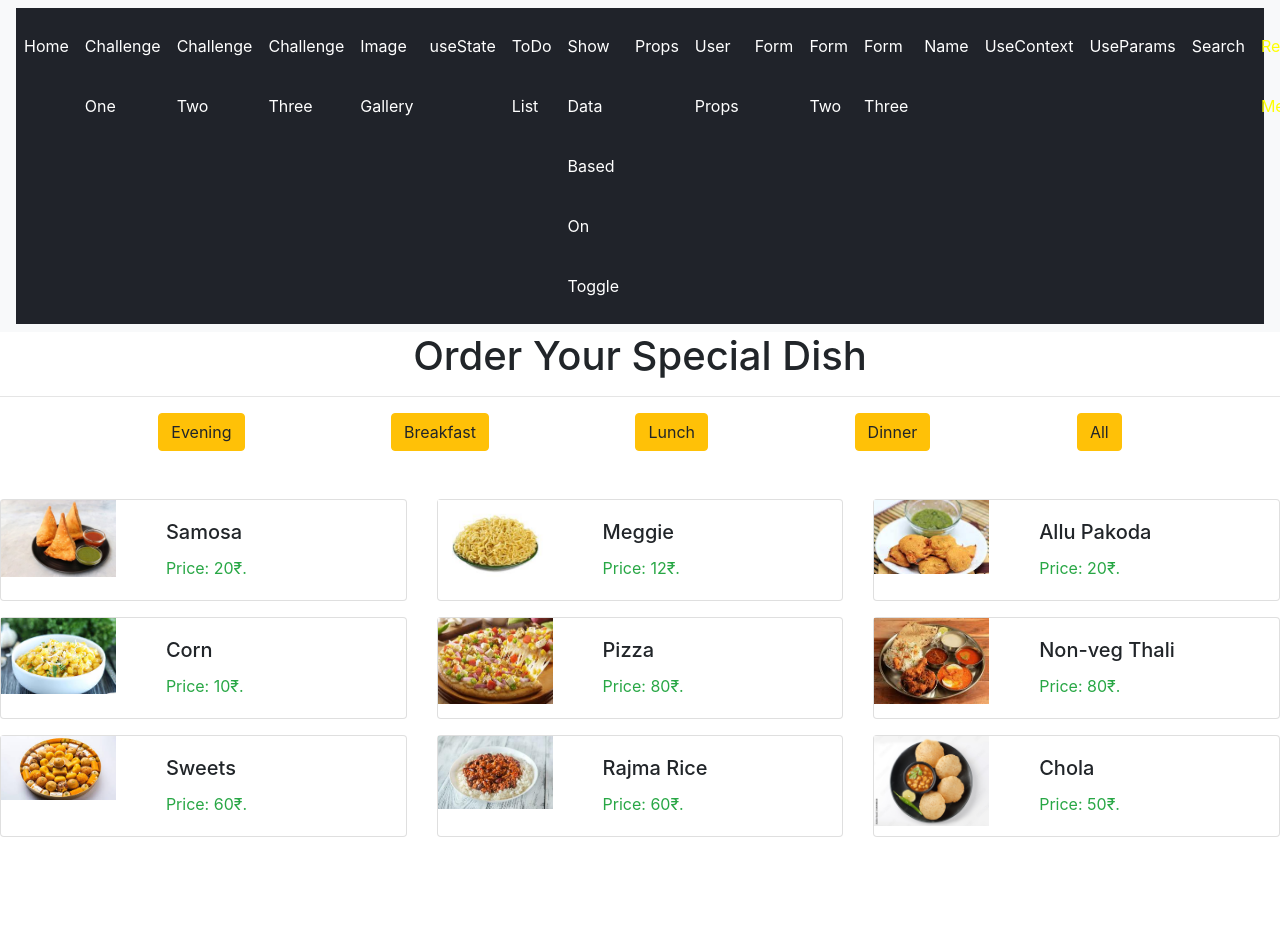
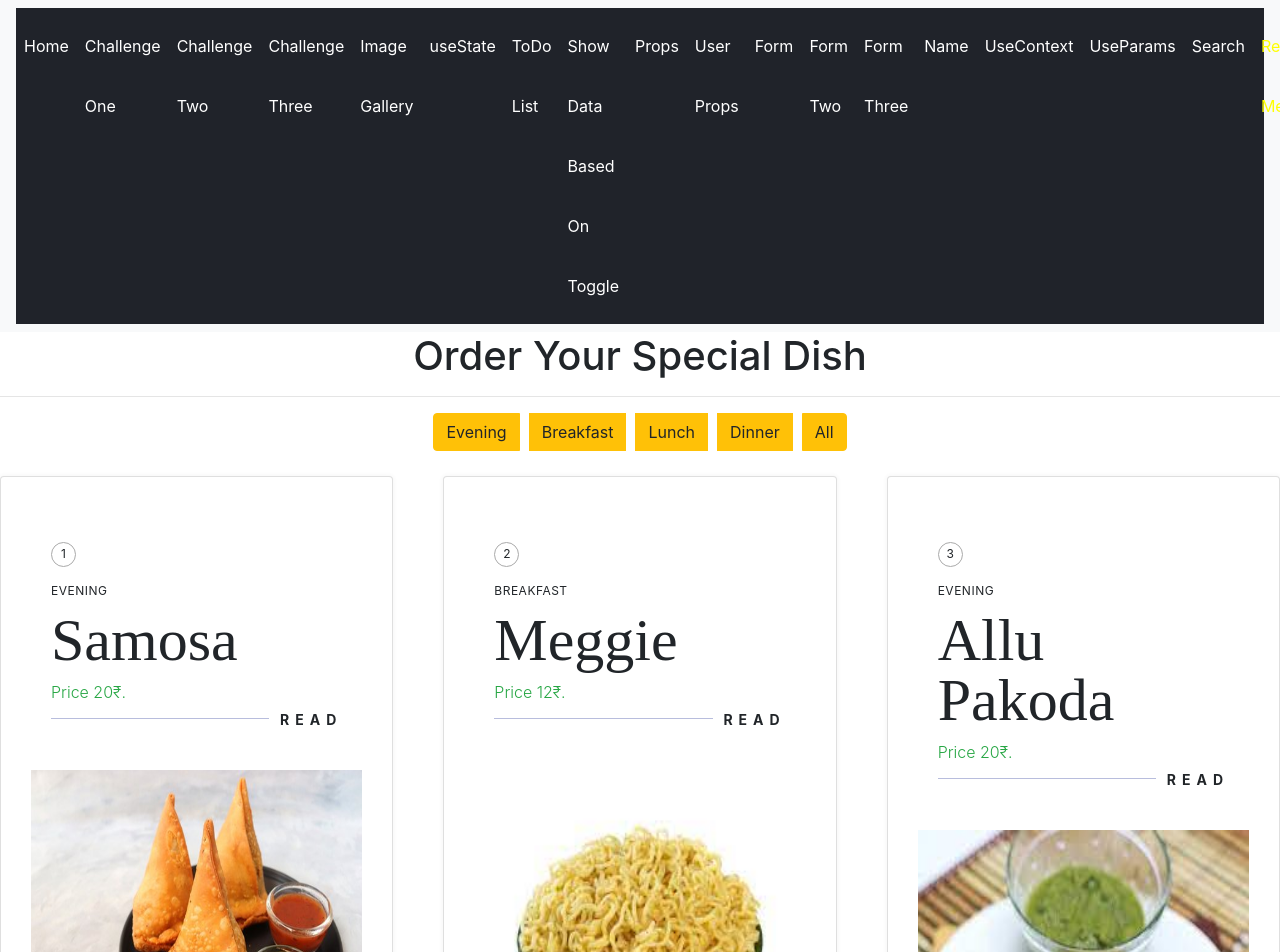
Before and after one commit to krunalvat/react-learning-app, a React (Create React App) app: page /reasturant-menu in a window 1280 px wide. Shown: the top 952 px of the page. Before the commit the page ends 853 px from the top, so only its background shows below. Built offline with nearby package versions, Linux system fonts and the light colour scheme.

Commit message:
reasturant menu changes

```diff
--- a/src/App.css
+++ b/src/App.css
@@ -67,16 +67,6 @@ li :hover {
 }
 
 
-@keyframes up-down  {
-  0% { transform: translateY(10px);}
-  100% { transform: translateY(-10px);}
-}
-@media (prefers-reduced-motion: no-preference) {
-  .App-logo {
-    animation: App-logo-spin infinite 20s linear;
-  }
-}
-
 .App-header {
   background-color: #282c34;
   min-height: 100vh;
@@ -88,12 +78,154 @@ li :hover {
   color: white;
 }
 
+.main-card--cointainer {
+  display: grid;
+  grid-template-columns: repeat(3, minmax(300px, 500px));
+  grid-gap: 50px;
+  justify-content: space-around;
+}
 
-/* @import url(https://fonts.googleapis.com/css?family=Raleway);body{background: #f9f9f9;font-size: 16px;font-family: 'Raleway', sans-serif}.container{margin-top: 200px}.title{color: #1a1a1a;text-align: center;margin-bottom: 10px}.content{position: relative;width: 90%;max-width: 400px;margin: auto;overflow: hidden}.content .content-overlay{background: rgba(0,0,0,0.7);position: absolute;height: 99%;width: 100%;left: 0;top: 0;bottom: 0;right: 0;opacity: 0;-webkit-transition: all 0.4s ease-in-out 0s;-moz-transition: all 0.4s ease-in-out 0s;transition: all 0.4s ease-in-out 0s}.content:hover .content-overlay{opacity: 1}.content-image{width: 100%}img{box-shadow: 1px 1px 5px 1px rgba(0, 0, 0, 0.1);border-radius: 5px}.content-details{position: absolute;text-align: center;padding-left: 1em;padding-right: 1em;width: 100%;top: 50%;left: 50%;opacity: 0;-webkit-transform: translate(-50%, -50%);-moz-transform: translate(-50%, -50%);transform: translate(-50%, -50%);-webkit-transition: all 0.3s ease-in-out 0s;-moz-transition: all 0.3s ease-in-out 0s;transition: all 0.3s ease-in-out 0s}.content:hover .content-details{top: 50%;left: 50%;opacity: 1}.content-details h3{color: #fff;font-weight: 500;letter-spacing: 0.15em;margin-bottom: 0.5em;text-transform: uppercase}.content-details p{color: #fff;font-size: 0.8em}.fadeIn-bottom{top: 80%} */
+.card-container {
+  margin: 25px auto 0;
+  position: relative;
+  display: grid;
+  grid-template-columns: 1fr;
+  justify-content: space-around;
+  align-items: flex-start;
+}
+
+.card-container img {
+  max-width: 100%;
+  height: 300px;
+}
+
+.card {
+  background-color: #fff;
+  padding: 30px;
+  position: relative;
+  box-shadow: 0 0 5px rgba(75, 75, 75, 0.07);
+  z-index: 1;
+}
+
+.card-body {
+  display: inline-block;
+}
+
+.card-number {
+  margin-top: 15px;
+}
+
+.card-circle {
+  border: 1px solid #aaa;
+  border-radius: 50%;
+  display: inline-block;
+  line-height: 22px;
+  font-size: 12px;
+  height: 25px;
+  text-align: center;
+  width: 25px;
+}
+
+.card-author {
+  display: block;
+  font-size: 12px;
+  letter-spacing: 0.5px;
+  margin: 15px 0 0;
+  text-transform: uppercase;
+}
+
+.card-title {
+  font-family: "Cormorant Garamond", serif;
+  font-size: 60px;
+  font-weight: 300;
+  line-height: 60px;
+  margin: 10px 0;
+  text-transform: capitalize;
+}
+
+.card-description {
+  /* display: inline-block; */
+  font-weight: 300;
+  line-height: 22px;
+  margin: 10px 0;
+}
+
+.card-read {
+  cursor: pointer;
+  font-size: 14px;
+  font-weight: 700;
+  letter-spacing: 6px;
+  margin: 5px 0 20px;
+  position: relative;
+  text-align: right;
+  text-transform: uppercase;
+}
+
+.card-read:after {
+  background-color: #b8bddd;
+  content: "";
+  display: block;
+  height: 1px;
+  position: absolute;
+  top: 9px;
+  width: 75%;
+}
+
+.card-tag {
+  float: right;
+  margin: 5px 0 0;
+  border: 1px solid #aaa;
+  padding: 5px 10px;
+  cursor: pointer;
+}
+
+.card-tag:hover {
+  background: #aaa;
+  color: black;
+}
+
+.card-media {
+  max-width: 100%;
+  height: auto;
+}
+
+.card-shadow {
+  background-color: #fff;
+  box-shadow: 0 2px 25px 2px rgba(0, 0, 0, 1), 0 2px 50px 2px rgba(0, 0, 0, 1),
+    0 0 100px 3px rgba(0, 0, 0, 0.25);
+  height: 1px;
+  margin: -1px auto 0;
+  width: 80%;
+  z-index: -1;
+}
 
 .App-link {
   color: #61dafb;
 }
+
+.btn-group, .btn-group-vertical {
+  position: relative;
+  display: inline-flex;
+  vertical-align: middle;
+  gap: 10px;
+}
+
+@keyframes up-down  {
+  0% { transform: translateY(10px);}
+  100% { transform: translateY(-10px);}
+}
+@media (prefers-reduced-motion: no-preference) {
+  .App-logo {
+    animation: App-logo-spin infinite 20s linear;
+  }
+}
+
+.card:hover img {
+  opacity: 0.7; /* Adjust the opacity value for the fade-out effect on hover */
+}
+
+/* @import url(https://fonts.googleapis.com/css?family=Raleway);body{background: #f9f9f9;font-size: 16px;font-family: 'Raleway', sans-serif}.container{margin-top: 200px}.title{color: #1a1a1a;text-align: center;margin-bottom: 10px}.content{position: relative;width: 90%;max-width: 400px;margin: auto;overflow: hidden}.content .content-overlay{background: rgba(0,0,0,0.7);position: absolute;height: 99%;width: 100%;left: 0;top: 0;bottom: 0;right: 0;opacity: 0;-webkit-transition: all 0.4s ease-in-out 0s;-moz-transition: all 0.4s ease-in-out 0s;transition: all 0.4s ease-in-out 0s}.content:hover .content-overlay{opacity: 1}.content-image{width: 100%}img{box-shadow: 1px 1px 5px 1px rgba(0, 0, 0, 0.1);border-radius: 5px}.content-details{position: absolute;text-align: center;padding-left: 1em;padding-right: 1em;width: 100%;top: 50%;left: 50%;opacity: 0;-webkit-transform: translate(-50%, -50%);-moz-transform: translate(-50%, -50%);transform: translate(-50%, -50%);-webkit-transition: all 0.3s ease-in-out 0s;-moz-transition: all 0.3s ease-in-out 0s;transition: all 0.3s ease-in-out 0s}.content:hover .content-details{top: 50%;left: 50%;opacity: 1}.content-details h3{color: #fff;font-weight: 500;letter-spacing: 0.15em;margin-bottom: 0.5em;text-transform: uppercase}.content-details p{color: #fff;font-size: 0.8em}.fadeIn-bottom{top: 80%} */
+
 
 @keyframes App-logo-spin {
   from {
--- a/src/components/GalleryMenu.jsx
+++ b/src/components/GalleryMenu.jsx
@@ -22,9 +22,8 @@ const GalleryMenu = () => {
         <>
             <h1 className="text-center">Order Your Special Dish</h1>
             <hr/>
-            <div className="container" >
-            <div className="menu-tab d-flex justify-content-around">
-
+                <nav className="text-center ">
+                    <div className="btn-group">
                     {
                         categoryItem.map( (element) => {
                             return (
@@ -35,31 +34,49 @@ const GalleryMenu = () => {
                         })
                     }
                     </div>
+                </nav>
+            <section className="main-card--cointainer">
+            {/* <div className="row row-cols-3 g-3 mt-5"> */}
+            {items.map((element) => {
+                    const { id, name, image,price,category } = element;
+                    return (
+                        <>
+                            <div className="card-container" key={id}>
+                                <div className="card ">
+                                <div className="card-body">
+                                    <span className="card-number card-circle subtle">{id}</span>
+                                    <span className="card-author subtle"> {category}</span>
+                                    <h2 className="card-title"> {name} </h2>
+                                    <span className="card-description subtle text-success">
+                                        Price   {price}
+                                    </span>
+                                    <div className="card-read">Read</div>
                                 </div>
-            <div className="row row-cols-3 g-3 mt-5">
-            {items.map((element) => {
-                    const { id, name, image,price } = element;
-                    return (
-                        <div class="col">
-                            <div className="card mb-3" key={id}>
-                                <div className="row">
-                                    <div className="col-md-4">
-                                        <img src={image} className=" img-fluid" alt={image} />
-                                    </div>
-                                    <div className="col-md-8">
-                                        <div className="card-body">
-                                            <h5 className="card-title">{name}</h5>
-                                            <p className="card-text text-success">
-                                                Price: {price}
-                                            </p>
+                                    <img src={image} alt="images" className="card-media" />
                                 </div>
                             </div>
-                                </div>
-                            </div>
-                        </div>
+                        </>
+                        // <div class="col">
+                        //     <div className="card mb-3" key={id}>
+                        //         <div className="row">
+                        //             <div className="col-md-4">
+                        //                 <img src={image} className=" img-fluid" alt={image} />
+                        //             </div>
+                        //             <div className="col-md-8">
+                        //                 <div className="card-body">
+                        //                     <h5 className="card-title">{name}</h5>
+                        //                     <p className="card-text text-success">
+                        //                         Price: {price}
+                        //                     </p>
+                        //                 </div>
+                        //             </div>
+                        //         </div>
+                        //     </div>
+                        // </div>
                     );
                 })}
-            </div>
+            {/* </div> */}
+            </section>
         </>
     );
 };
```
Lines whose indentation alone changed are shown as unchanged.
